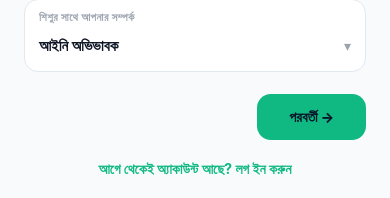
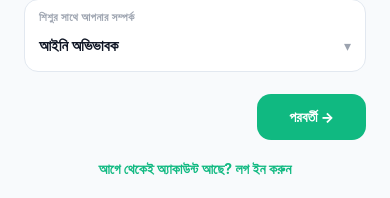
Before and after one commit to heyazahin/Child-Safety-App, a React Native app in the folder frontend/: screen /Register in a window 390 px wide. Shown: the part 510-708 px from the top of the page. Built offline with nearby package versions, Linux system fonts and the light colour scheme.

Commit message:
feat(frontend): update register screen

```diff
--- a/frontend/src/screens/shared/RegisterScreen.jsx
+++ b/frontend/src/screens/shared/RegisterScreen.jsx
@@ -75,7 +75,7 @@ const fStyles = StyleSheet.create({
   },
   fieldHint: {
     fontSize: 10,
-    color: '#9CA3AF',
+    color: COLORS.textMuted,
     marginTop: 4,
     fontStyle: 'italic',
   },
@@ -166,11 +166,13 @@ export default function RegisterScreen({ navigation }) {
     }
   }, [t]);
 
-  const openConsentForm = useCallback(() => {
-    setFormOpened(true);
-    Linking.openURL(CONSENT_FORM_URL).catch(() =>
-      Alert.alert('Error', 'Could not open consent form link')
-    );
+  const openConsentForm = useCallback(async () => {
+    try {
+      await Linking.openURL(CONSENT_FORM_URL);
+      setFormOpened(true);
+    } catch (error) {
+      Alert.alert('Error', 'Could not open consent form link');
+    }
   }, []);
 
   const handleRegister = useCallback(async () => {
@@ -445,7 +447,7 @@ export default function RegisterScreen({ navigation }) {
               disabled={submitting || !consentChecked}
             >
               {submitting
-                ? <ActivityIndicator color="#0B132B" size="small" />
+                ? <ActivityIndicator color="#FFFFFF" size="small" />
                 : <Text style={styles.submitBtnText}>{t('regSubmit')}</Text>
               }
             </TouchableOpacity>
@@ -494,14 +496,14 @@ const styles = StyleSheet.create({
   progressStepWrapper: { flexDirection: 'row', alignItems: 'center' },
   progressDot: {
     width: 32, height: 32, borderRadius: 16,
-    backgroundColor: '#F1F5F9', borderColor: '#E2E8F0', borderWidth: 2,
+    backgroundColor: COLORS.cardHeader, borderColor: COLORS.border, borderWidth: 2,
     alignItems: 'center', justifyContent: 'center',
   },
-  progressDotActive: { borderColor: COLORS.mint, backgroundColor: '#ECFDF5' },
+  progressDotActive: { borderColor: COLORS.mint, backgroundColor: COLORS.mintBg },
   progressDotDone: { backgroundColor: COLORS.mint, borderColor: COLORS.mint },
-  progressDotText: { fontSize: 12, fontWeight: '800', color: '#9CA3AF' },
+  progressDotText: { fontSize: 12, fontWeight: '800', color: COLORS.textMuted },
   progressDotTextActive: { color: COLORS.mint },
-  progressLine: { width: 36, height: 2, backgroundColor: '#E2E8F0', marginHorizontal: 2 },
+  progressLine: { width: 36, height: 2, backgroundColor: COLORS.border, marginHorizontal: 2 },
   progressLineActive: { backgroundColor: COLORS.mint },
 
   // Header
@@ -518,35 +520,35 @@ const styles = StyleSheet.create({
     backgroundColor: COLORS.card, borderColor: COLORS.mint, borderWidth: 1.5,
     borderRadius: 14, paddingVertical: 16, alignItems: 'center', marginBottom: 16, borderStyle: 'dashed',
   },
-  locationBtnCaptured: { backgroundColor: '#ECFDF5', borderStyle: 'solid' },
+  locationBtnCaptured: { backgroundColor: COLORS.mintBg, borderStyle: 'solid' },
   locationBtnText: { fontSize: 15, fontWeight: '800', color: COLORS.mint },
-  locationBtnTextCaptured: { color: '#059669' },
+  locationBtnTextCaptured: { color: COLORS.primary },
   mapPreviewCard: { borderRadius: 14, overflow: 'hidden', borderColor: COLORS.border, borderWidth: 1, marginBottom: 16 },
-  mapImage: { width: '100%', height: 150, backgroundColor: '#E2E8F0' },
+  mapImage: { width: '100%', height: 150, backgroundColor: COLORS.border },
   mapCoordsRow: { paddingHorizontal: 14, paddingVertical: 10 },
   mapCoordText: { fontSize: 12, fontWeight: '700', color: COLORS.textSecondary },
 
   // Consent
-  consentCard: { backgroundColor: '#F0FDF4', borderColor: '#86EFAC', borderWidth: 1.5, borderRadius: 14, padding: 16, marginBottom: 16 },
-  consentTitle: { fontSize: 16, fontWeight: '900', color: '#065F46', marginBottom: 10 },
-  consentBody: { fontSize: 13, color: '#047857', lineHeight: 20 },
+  consentCard: { backgroundColor: COLORS.mintBg, borderColor: COLORS.secondary, borderWidth: 1.5, borderRadius: 14, padding: 16, marginBottom: 16 },
+  consentTitle: { fontSize: 16, fontWeight: '900', color: COLORS.primary, marginBottom: 10 },
+  consentBody: { fontSize: 13, color: COLORS.textSecondary, lineHeight: 20 },
   formLinkBtn: { backgroundColor: COLORS.card, borderColor: COLORS.mint, borderWidth: 1.5, borderRadius: 14, paddingVertical: 14, alignItems: 'center', marginBottom: 16 },
   formLinkBtnText: { fontSize: 14, fontWeight: '800', color: COLORS.mint },
   checkboxRow: { flexDirection: 'row', alignItems: 'center', marginBottom: 24, paddingHorizontal: 4 },
-  checkbox: { width: 24, height: 24, borderRadius: 6, borderWidth: 2, borderColor: '#D1D5DB', alignItems: 'center', justifyContent: 'center', marginRight: 12, backgroundColor: '#FFFFFF' },
+  checkbox: { width: 24, height: 24, borderRadius: 6, borderWidth: 2, borderColor: COLORS.borderHighlight, alignItems: 'center', justifyContent: 'center', marginRight: 12, backgroundColor: COLORS.card },
   checkboxChecked: { backgroundColor: COLORS.mint, borderColor: COLORS.mint },
   checkMark: { color: '#FFFFFF', fontSize: 14, fontWeight: '900' },
   checkboxLabel: { flex: 1, fontSize: 14, fontWeight: '700', color: COLORS.textPrimary, lineHeight: 20 },
 
   // Nav buttons
   navRow: { flexDirection: 'row', justifyContent: 'space-between', alignItems: 'center', marginTop: 8 },
-  backBtn: { paddingVertical: 14, paddingHorizontal: 20, borderRadius: 14, backgroundColor: '#F1F5F9' },
-  backBtnText: { fontSize: 14, fontWeight: '800', color: '#6B7280' },
+  backBtn: { paddingVertical: 14, paddingHorizontal: 20, borderRadius: 14, backgroundColor: COLORS.cardHeader },
+  backBtnText: { fontSize: 14, fontWeight: '800', color: COLORS.textSecondary },
   nextBtn: { paddingVertical: 14, paddingHorizontal: 32, borderRadius: 14, backgroundColor: COLORS.mint, elevation: 2 },
-  nextBtnText: { fontSize: 14, fontWeight: '800', color: '#0B132B' },
+  nextBtnText: { fontSize: 14, fontWeight: '800', color: '#FFFFFF' },
   submitBtn: { paddingVertical: 14, paddingHorizontal: 28, borderRadius: 14, backgroundColor: COLORS.mint, elevation: 2 },
   submitBtnDisabled: { opacity: 0.5 },
-  submitBtnText: { fontSize: 14, fontWeight: '800', color: '#0B132B' },
+  submitBtnText: { fontSize: 14, fontWeight: '800', color: '#FFFFFF' },
 
   // Link
   linkButton: { marginTop: 20, marginBottom: 30, alignItems: 'center' },
@@ -554,12 +556,12 @@ const styles = StyleSheet.create({
 
   // Modal
   modalOverlay: { flex: 1, backgroundColor: 'rgba(0,0,0,0.5)', justifyContent: 'center', alignItems: 'center', padding: 24 },
-  modalContent: { width: '100%', backgroundColor: '#FFFFFF', borderRadius: 18, padding: 20, elevation: 10 },
+  modalContent: { width: '100%', backgroundColor: COLORS.card, borderRadius: 18, padding: 20, elevation: 10 },
   modalTitle: { fontSize: 14, fontWeight: '800', color: COLORS.textPrimary, textAlign: 'center', marginBottom: 14 },
-  modalOption: { paddingVertical: 14, paddingHorizontal: 16, borderRadius: 12, marginBottom: 6, backgroundColor: '#F8FAFC', borderColor: '#E2E8F0', borderWidth: 1 },
-  modalOptionActive: { backgroundColor: '#ECFDF5', borderColor: COLORS.mint },
+  modalOption: { paddingVertical: 14, paddingHorizontal: 16, borderRadius: 12, marginBottom: 6, backgroundColor: COLORS.background, borderColor: COLORS.border, borderWidth: 1 },
+  modalOptionActive: { backgroundColor: COLORS.mintBg, borderColor: COLORS.mint },
   modalOptionText: { fontSize: 15, fontWeight: '700', color: COLORS.textPrimary, textAlign: 'center' },
   modalOptionTextActive: { color: COLORS.mint },
   modalCancel: { marginTop: 10, padding: 10, alignItems: 'center' },
-  modalCancelText: { fontSize: 18, color: '#9CA3AF', fontWeight: '600' },
+  modalCancelText: { fontSize: 18, color: COLORS.textMuted, fontWeight: '600' },
 });
```
